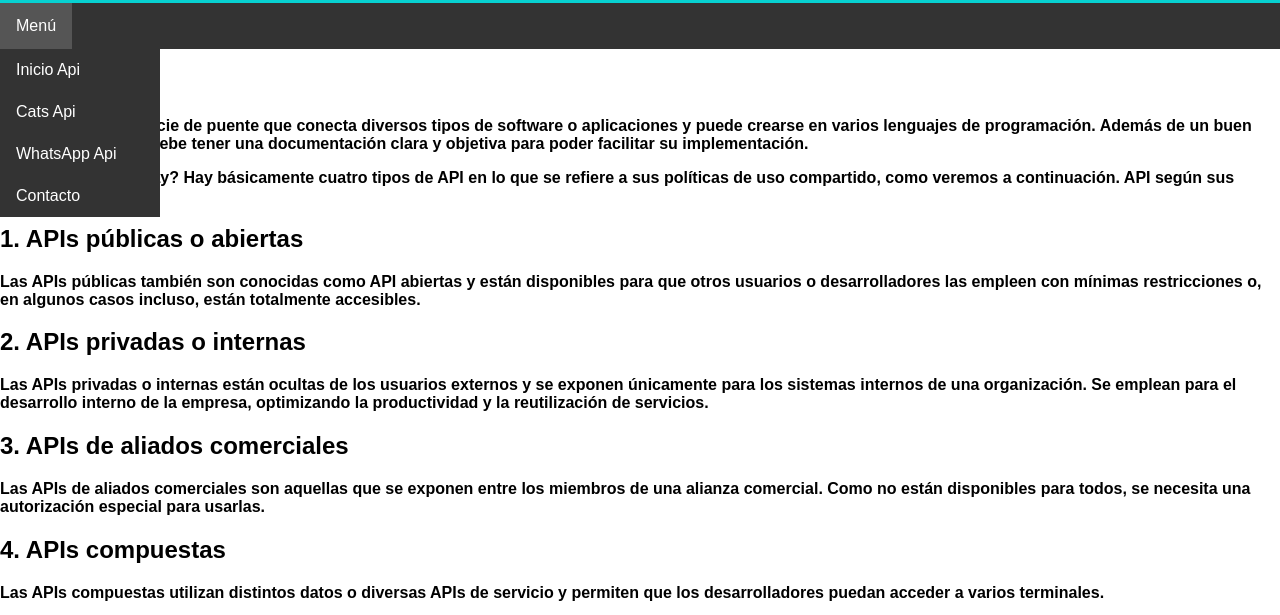
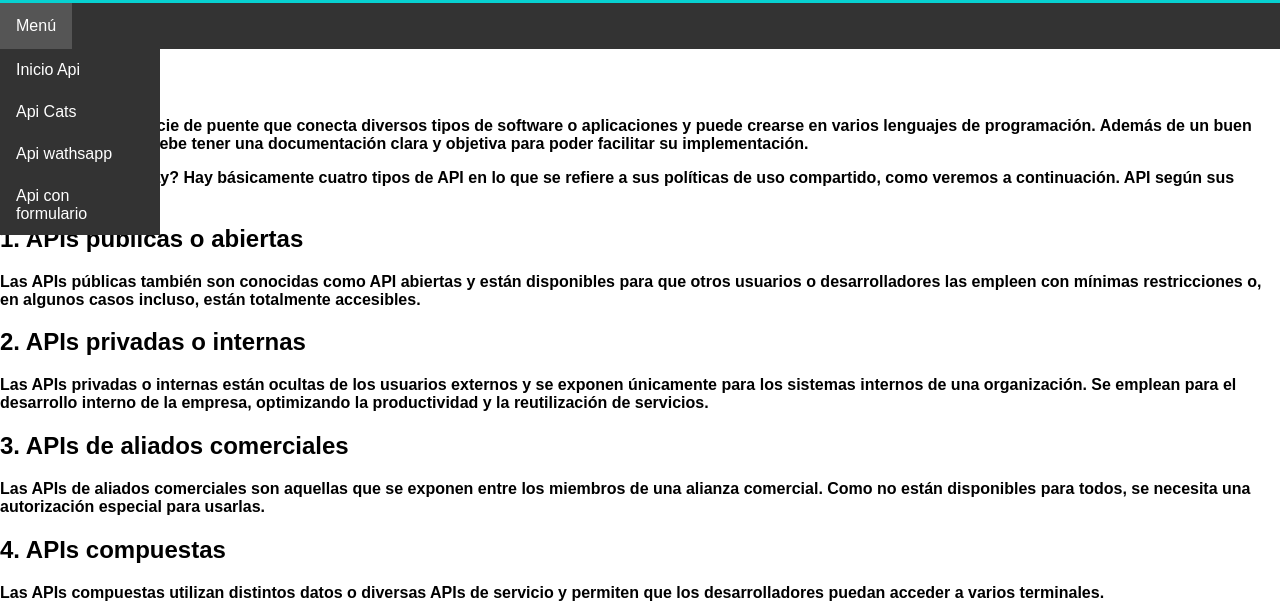
Before and after one commit to iviboot/008-Api_cats, a plain HTML site: page index.html in a window 1280 px wide. Both pictures are taken after a click on the button "Menú". Shown: the part 121-736 px from the top of the page. Drawn offline with Linux system fonts and the light colour scheme; no server answers.

Commit message:
Add files via upload

```diff
--- a/index.html
+++ b/index.html
@@ -19,9 +19,9 @@
           <button class="dropbtn">Menú</button>
           <div class="dropdown-content">
             <a href="http://127.0.0.1:5500/index.html">Inicio Api</a>
-            <a href="http://127.0.0.1:5500/Api_cats/index.html">Cats Api</a>
-            <a href="http://127.0.0.1:5500/Api_wathsapp/index.html">WhatsApp Api</a>
-            <a href="#">Contacto</a>
+            <a href="http://127.0.0.1:5500/Api_cats/index.html">Api Cats</a>
+            <a href="http://127.0.0.1:5500/Api_wathsapp/index.html">Api wathsapp</a>
+            <a href="#">Api con formulario</a>
           </div>
         </div>
     </nav>
```
